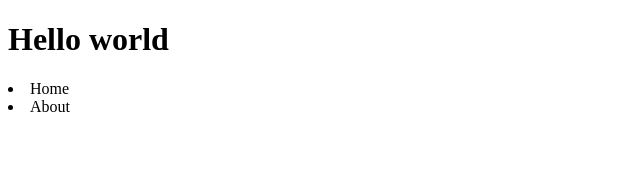
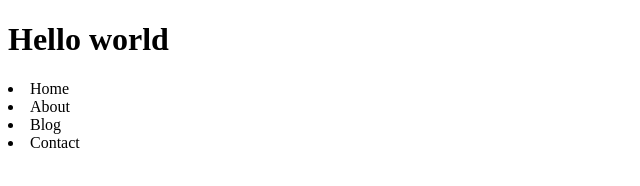
Before and after one commit to deepak3213/learn-git, a plain HTML site: page index.html in a window 1280 px wide. Shown: the whole page, without its empty margins (0-640 px from the left). Drawn offline with Linux system fonts and the light colour scheme.

Commit message:
added navbar

```diff
--- a/index.html
+++ b/index.html
@@ -10,6 +10,8 @@
     <nav>
       <li>Home</li>
       <li>About</li>
+      <li>Blog</li>
+      <li>Contact</li>
     </nav>
   </body>
 </html>
```
